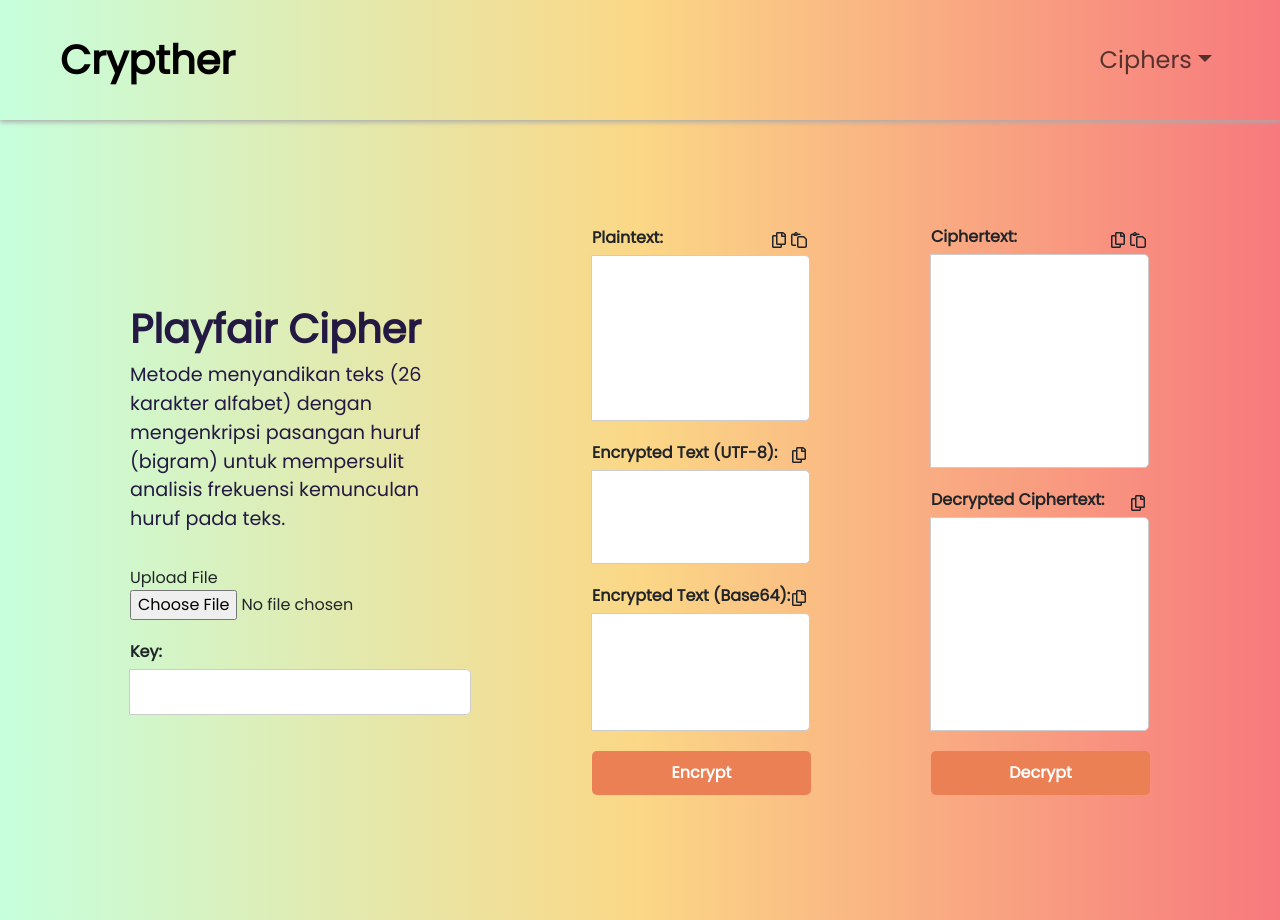
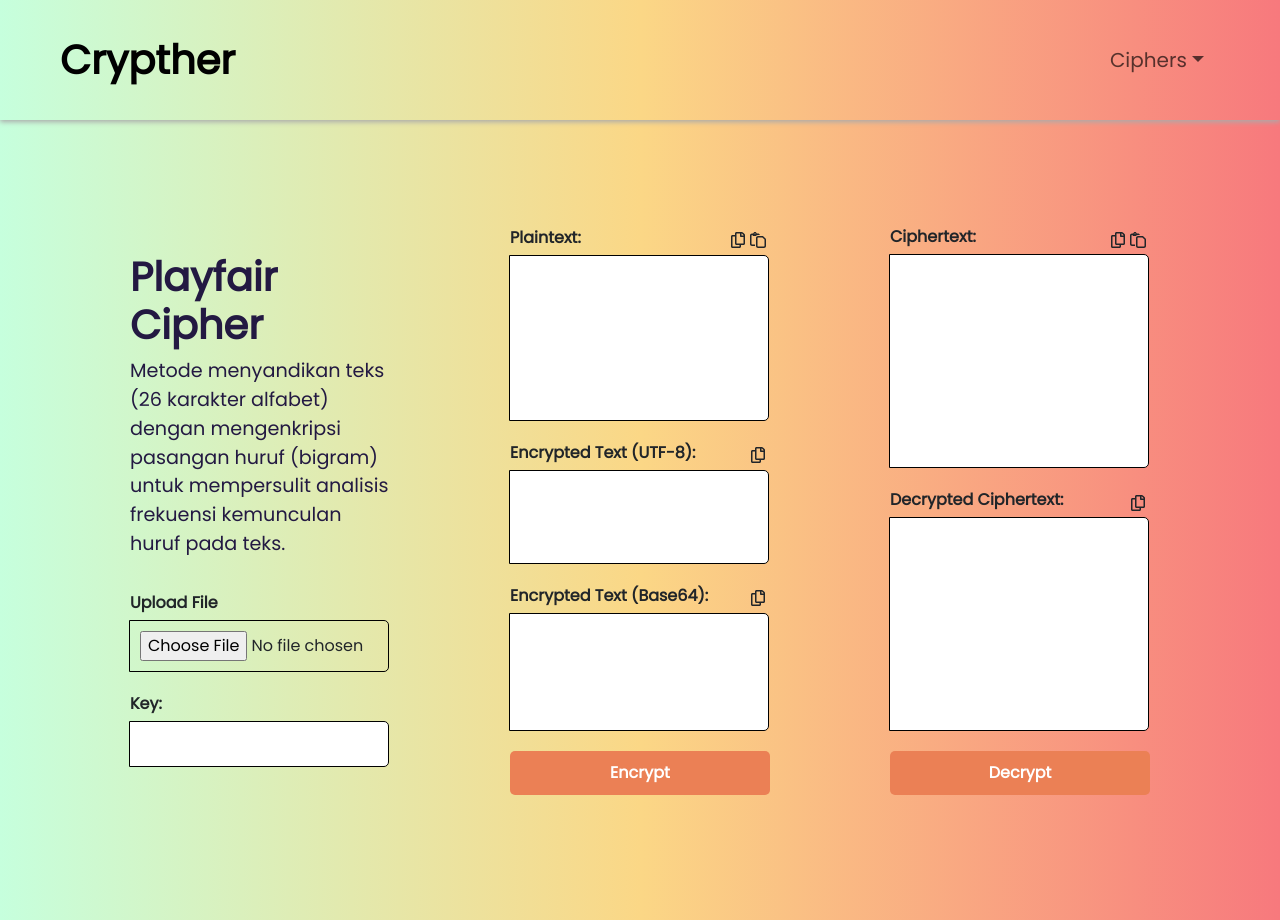
Before and after one commit to JosuaAdriel/Tugas-Kecil-Kripto-1, a React (Vite) app: page /playfair in a window 1280 px wide. Built offline with nearby package versions, Linux system fonts and the light colour scheme.

Commit message:
upload file style

```diff
--- a/src/components/NavbarComponent.jsx
+++ b/src/components/NavbarComponent.jsx
@@ -21,7 +21,7 @@ const NavbarComponent = () => {
         <Navbar.Collapse id="basic-navbar-nav">
           <Nav className="ms-auto">
             <NavDropdown
-              className="nav-link1"
+              className="nav-link"
               title="Ciphers"
               id="basic-nav-dropdown"
               align="end"
--- a/src/components/ReaderFile.jsx
+++ b/src/components/ReaderFile.jsx
@@ -18,9 +18,8 @@ function ReaderFile({ setFile, setFileName }) {
   }
 
   return (
-    <div className="">
+    <div className="input-group">
       <label htmlFor="fileUpload">Upload File</label>
-      <div className="">
       <input
         id="fileUpload"
         onClick={(e) => (e.target.value = null)}
@@ -28,7 +27,6 @@ function ReaderFile({ setFile, setFileName }) {
         type="file"
       />
     </div>
-    </div>
   );
 }
 
--- a/src/components/ReaderTxt.jsx
+++ b/src/components/ReaderTxt.jsx
@@ -19,9 +19,8 @@ function ReaderTxt({ setPlaintext, setCiphertext }) {
   }
 
   return (
-    <div className="">
+    <div className="input-group">
       <label htmlFor="fileUpload">Upload File</label>
-      <div className="">
       <input
         id="fileUpload"
         accept=".txt"
@@ -30,7 +29,6 @@ function ReaderTxt({ setPlaintext, setCiphertext }) {
         type="file"
       />
     </div>
-    </div>
   );
 }
 
--- a/src/main.css
+++ b/src/main.css
@@ -51,7 +51,7 @@ body::-webkit-scrollbar {
 }
 
 .navbar .nav-link:hover{
-    color: var(--secondary-color);
+    color: var(--primary-color);
 }
 
 .navbar .nav-link.active {
@@ -59,7 +59,7 @@ body::-webkit-scrollbar {
     color: var(--primary-color);
 }
 #basic-navbar-nav {
-    font-size: 1.5rem;
+    font-size: 1.25rem;
 }
 /*STYLE NAVBAR*/
 
@@ -151,7 +151,7 @@ body::-webkit-scrollbar {
     width: 100%;
     padding: 10px;
     font-size: 16px;
-    border: 1px solid #ccc;
+    border: 1px solid #000;
     border-radius: 5px;
     resize: none;
   }
```
Lines whose indentation alone changed are shown as unchanged.
